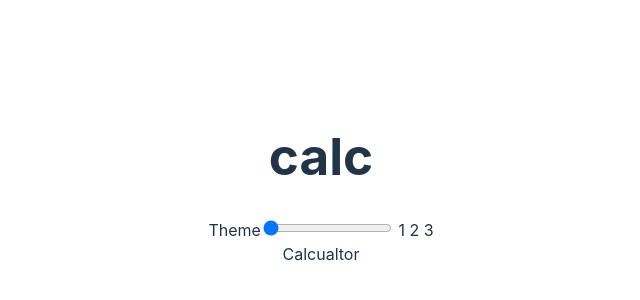
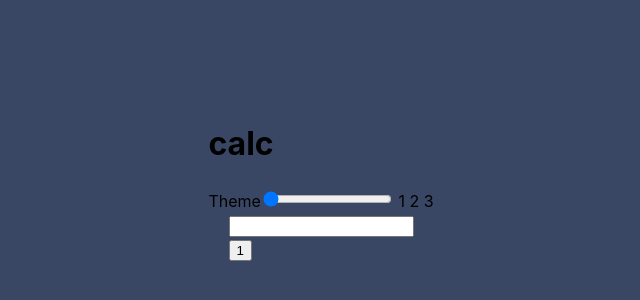
Before and after one commit to shashi1562/calculator, a Vue app: page / in a window 1280 px wide. Shown: the part 220-520 px from the top of the page, without its empty margins (319-959 px from the left). Built offline with nearby package versions, Linux system fonts and the light colour scheme.

Commit message:
add basic layout

```diff
--- /dev/null
+++ b/src/components/Buttons.vue
@@ -0,0 +1,7 @@
+<template>
+    <div>
+        <button>
+            1
+        </button>
+    </div>
+</template>
--- a/src/components/Calculator.vue
+++ b/src/components/Calculator.vue
@@ -1,6 +1,7 @@
 <script setup lang="ts">
     import { ref, computed } from 'vue'
     import Head from './Head.vue'
+    import CalculatorBody from './CalculatorBody.vue'
     const theme = ref(1);
     const className = computed(() => {
         return "theme-" + theme.value;
@@ -11,14 +12,27 @@
     }
 </script>
 <template>
-    <div :class="className">
+    <div
+        :class="className"
+        class="container"
+    >
         <Head
             :theme
             :changeTheme
             @themechange="changeTheme"
         />
-        <div>
-            Calcualtor
-        </div>
+        <CalculatorBody />
     </div>
 </template>
+
+<style scoped>
+    .container {
+        background-color: var(--color-main-background);
+        width: 100vw;
+        height: 100vh;
+        display: flex;
+        justify-content: center;
+        align-items: center;
+        flex-direction: column;
+    }
+</style>
--- /dev/null
+++ b/src/components/CalculatorBody.vue
@@ -0,0 +1,10 @@
+<script setup lang="ts">
+    import NumbersInput from './NumbersInput.vue'
+    import Buttons from './Buttons.vue'
+</script>
+<template>
+    <div>
+        <NumbersInput />
+        <Buttons />
+    </div>
+</template>
--- /dev/null
+++ b/src/components/NumbersInput.vue
@@ -0,0 +1,3 @@
+<template>
+    <input type="text">
+</template>
--- a/src/style.css
+++ b/src/style.css
@@ -3,23 +3,10 @@
   line-height: 1.5;
   font-weight: 400;
 
-  color-scheme: light dark;
-  color: rgba(255, 255, 255, 0.87);
-  background-color: #242424;
-
   font-synthesis: none;
   text-rendering: optimizeLegibility;
   -webkit-font-smoothing: antialiased;
   -moz-osx-font-smoothing: grayscale;
-}
-
-a {
-  font-weight: 500;
-  color: #646cff;
-  text-decoration: inherit;
-}
-a:hover {
-  color: #535bf2;
 }
 
 body {
@@ -28,54 +15,6 @@ body {
   place-items: center;
   min-width: 320px;
   min-height: 100vh;
-}
-
-h1 {
-  font-size: 3.2em;
-  line-height: 1.1;
-}
-
-button {
-  border-radius: 8px;
-  border: 1px solid transparent;
-  padding: 0.6em 1.2em;
-  font-size: 1em;
-  font-weight: 500;
-  font-family: inherit;
-  background-color: #1a1a1a;
-  cursor: pointer;
-  transition: border-color 0.25s;
-}
-button:hover {
-  border-color: #646cff;
-}
-button:focus,
-button:focus-visible {
-  outline: 4px auto -webkit-focus-ring-color;
-}
-
-.card {
-  padding: 2em;
-}
-
-#app {
-  max-width: 1280px;
-  margin: 0 auto;
-  padding: 2rem;
-  text-align: center;
-}
-
-@media (prefers-color-scheme: light) {
-  :root {
-    color: #213547;
-    background-color: #ffffff;
-  }
-  a:hover {
-    color: #747bff;
-  }
-  button {
-    background-color: #f9f9f9;
-  }
 }
 
 .theme-1 {
```
